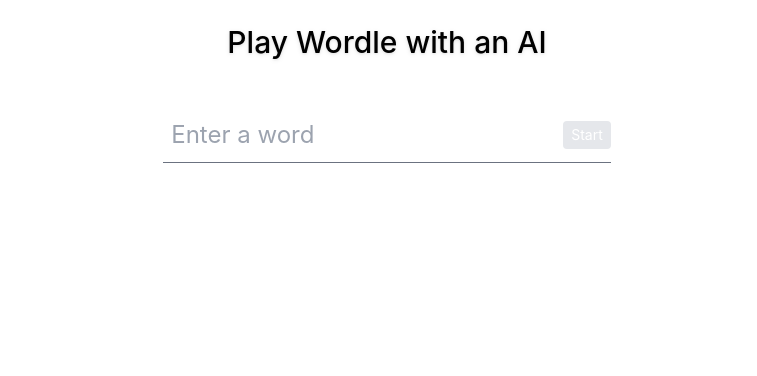
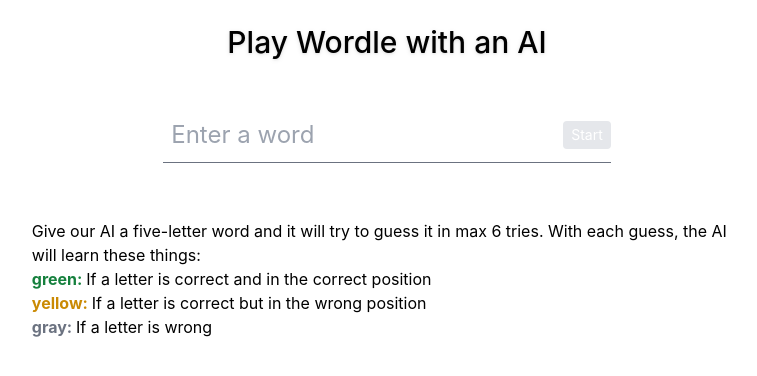
Before and after one commit to davidkuda/wordle, a Next.js app: page / in a window 1280 px wide. Shown: the top 376 px of the page, without its empty margins (253-1010 px from the left). Built offline with nearby package versions, Linux system fonts and the light colour scheme.

Commit message:
feat: Provide explanation text for the game

```diff
--- a/components/WordleForm.js
+++ b/components/WordleForm.js
@@ -11,7 +11,7 @@ export default function FuncForm(props) {
   const [enableButton, setEnableButton] = useState(false);
 
   const tabPress = useKeyPress("tab");
-//
+
   if (tabPress) {
     document.getElementById("word").focus();
   }
@@ -141,6 +141,34 @@ export default function FuncForm(props) {
           {isLoading ? loader : button}
         </div>
       </form>
+      <div className="mt-8 mx-4 md:mx-12 flex flex-col items-center">
+        <div className="prose w-4/5 md:w-3/5">
+          <p>
+            Give our AI a five-letter word and it will try to guess it in max 6
+            tries. With each guess, the AI will learn these things:
+          </p>
+          <ul>
+            <li>
+              <span className="text-green-700">
+                <b>green: </b>
+              </span>
+              If a letter is correct and in the correct position
+            </li>
+            <li>
+              <span className="text-yellow-600">
+                <b>yellow: </b>
+              </span>
+              If a letter is correct but in the wrong position
+            </li>
+            <li>
+              <span className="text-gray-500">
+                <b>gray: </b>
+              </span>
+              If a letter is wrong
+            </li>
+          </ul>
+        </div>
+      </div>
     </>
   );
 }
```
